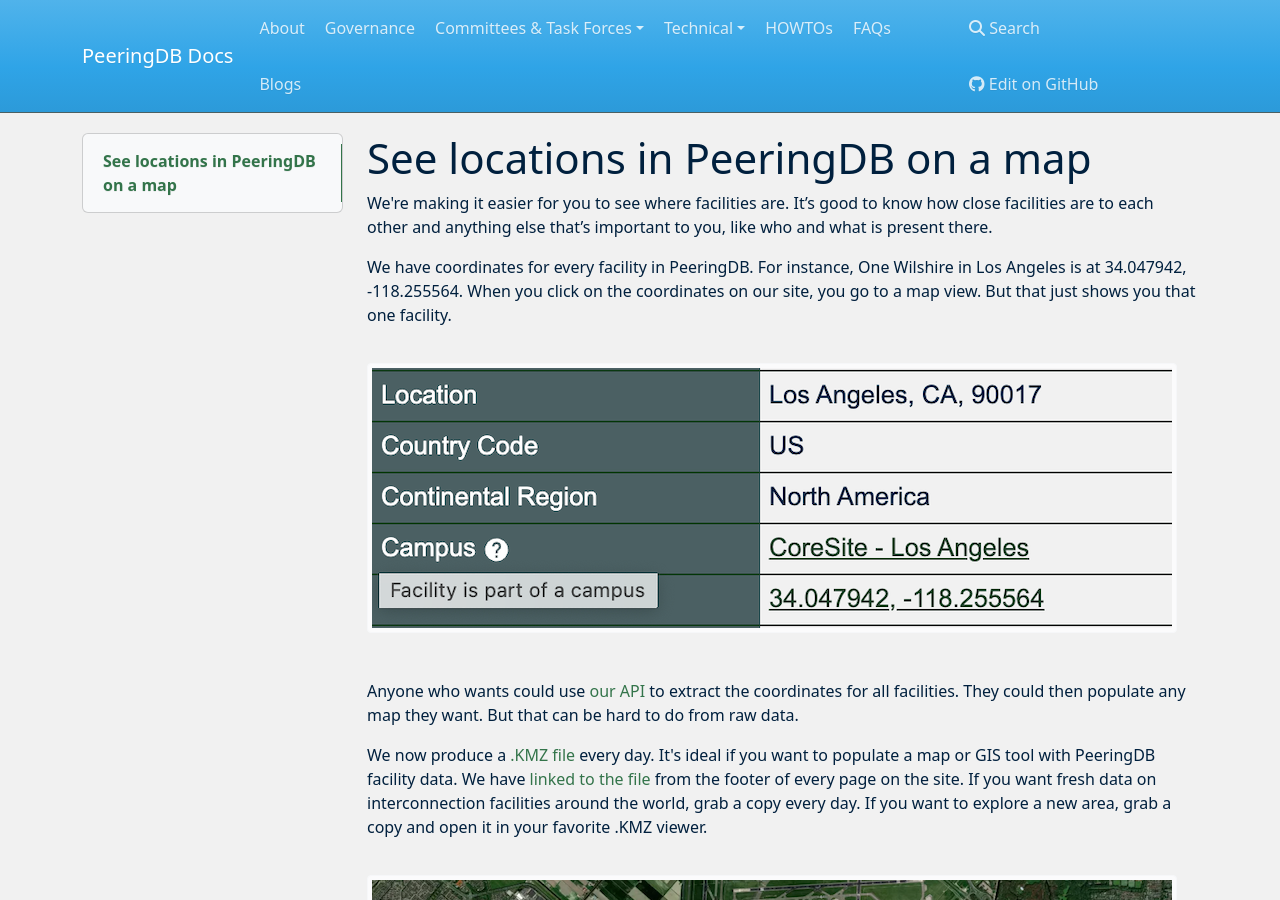
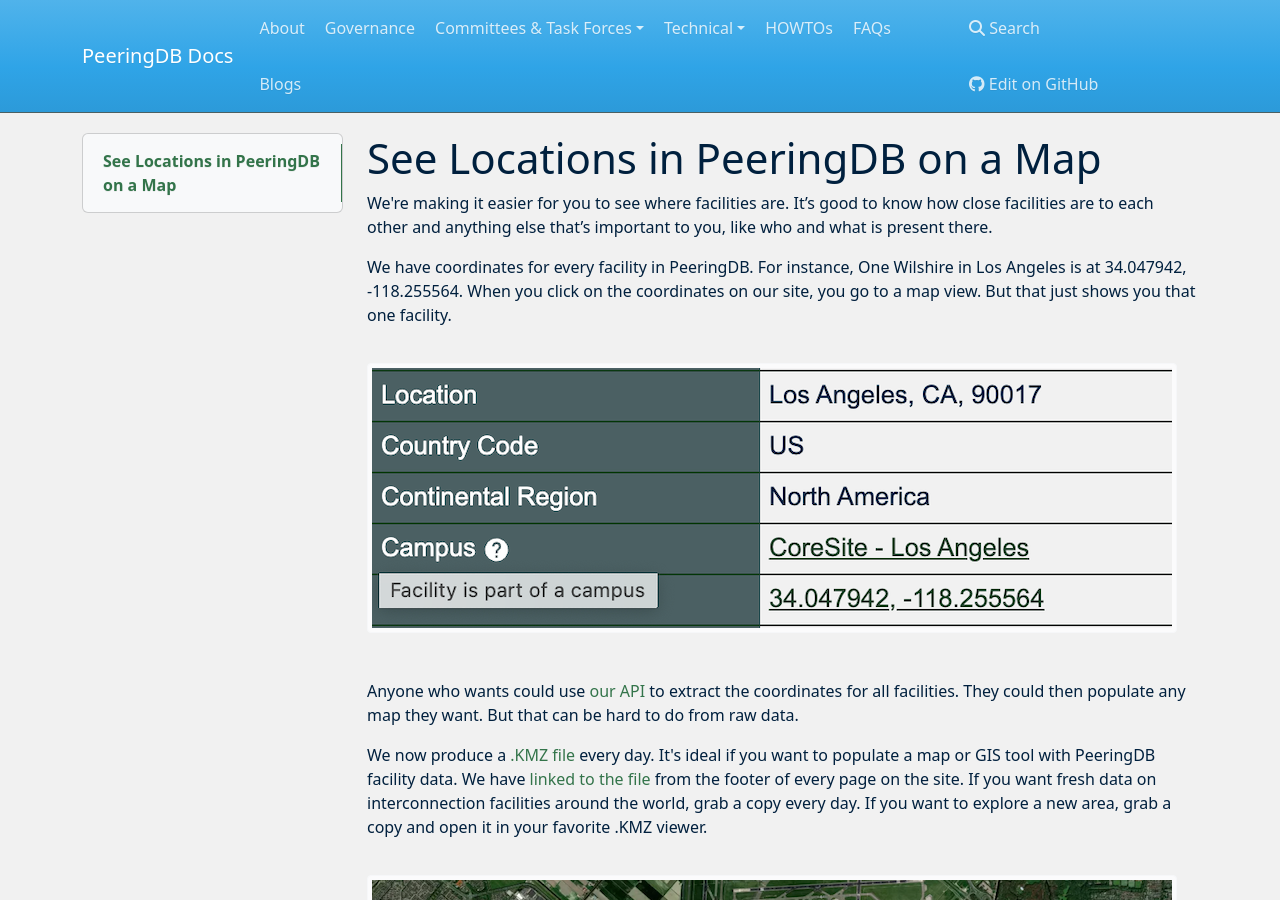
Before and after one commit to peeringdb/docs, an MkDocs documentation site: the page built from docs/blog/peeringdb_map_with_kmz.md, in a window 1280 px wide and 900 px high. Built offline with MkDocs 1.6.1, drawn with Linux system fonts in a browser that asks for light colours; nearby versions of some CDN libraries.

```diff
--- a/docs/blog/peeringDB_map_with_kmz.md
+++ b/docs/blog/peeringdb_map_with_kmz.md
@@ -1,4 +1,5 @@
-# See locations in PeeringDB on a map
+# See Locations in PeeringDB on a Map
+
 We're making it easier for you to see where facilities are. It’s good to know how close facilities are to each other and anything else that’s important to you, like who and what is present there.
 
 We have coordinates for every facility in PeeringDB. For instance, One Wilshire in Los Angeles is at 34.047942, -118.255564. When you click on the coordinates on our site, you go to a map view. But that just shows you that one facility.
```
Also changed, not shown: docs/blogs.md (+1 -0 lines).
